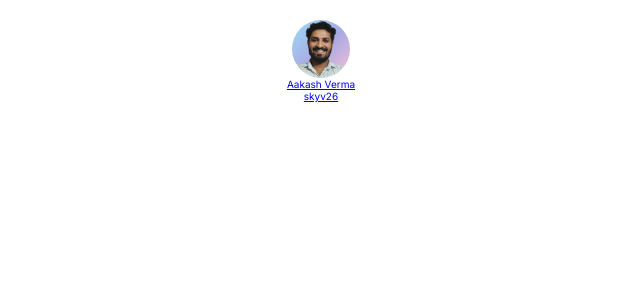
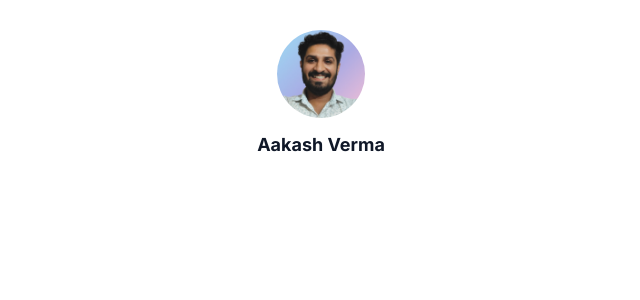
Before and after one commit to skyv26/linktree-profile, a React (Create React App) app: page / in a window 1280 px wide. Shown: the top 300 px of the page, without its empty margins (319-959 px from the left). Built offline with nearby package versions, Linux system fonts and the light colour scheme.

Commit message:
Add `ListSection` component

```diff
--- a/src/components/ProfileSection/ProfileSection.module.css
+++ b/src/components/ProfileSection/ProfileSection.module.css
@@ -4,11 +4,24 @@
   flex-direction: column;
   align-items: center;
   justify-content: center;
+  gap: 1.6rem;
+  margin-top: 1rem;
 }
 
 .Picture {
   display: inline-block;
-  width: 5.8rem;
-  height: 5.8rem;
+  width: 8.8rem;
+  height: 8.8rem;
   border-radius: 50%;
 }
+
+.ProfileLink {
+  text-decoration: none;
+  color: #101828;
+  font-size: 1.8rem;
+  font-weight: 700;
+}
+
+.ShouldNotVisible {
+  visibility: hidden;
+}
```
Also changed, not shown: src/components/LinkSection/LinkSection.js (added, +29 -0 lines), src/components/LinkSection/LinkSection.module.css (added, +9 -0 lines).
